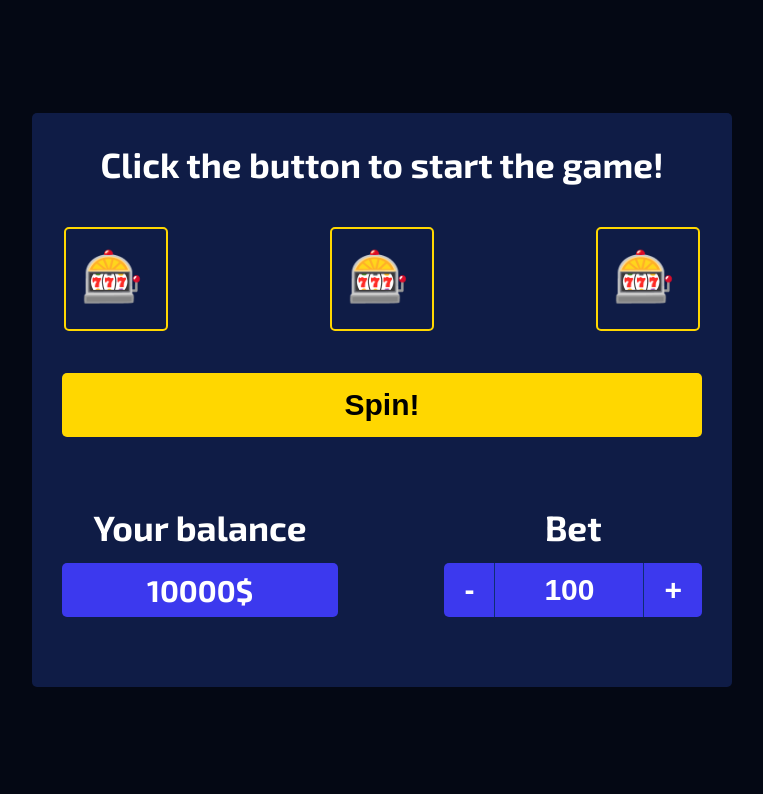
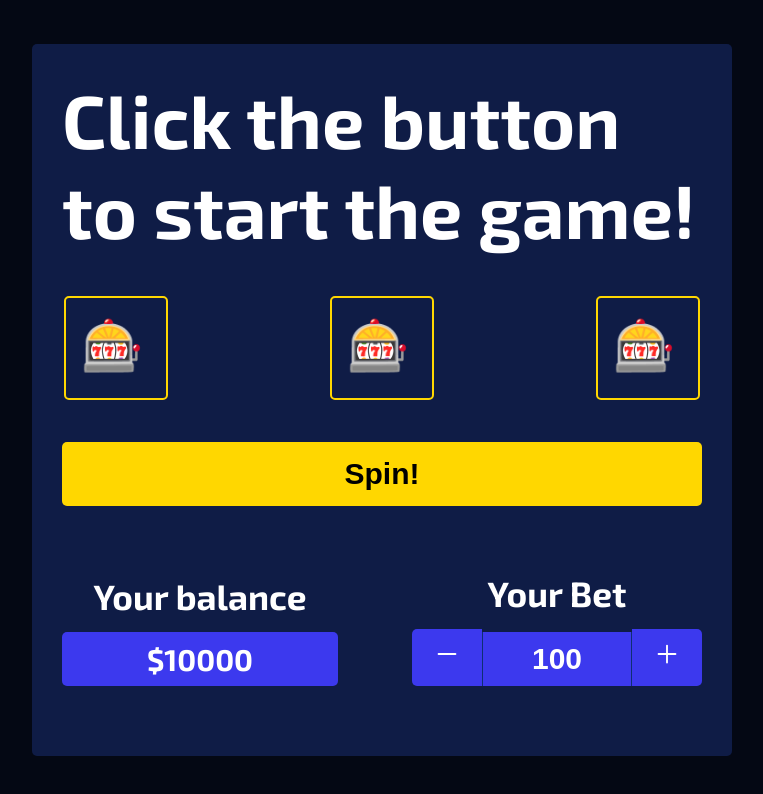
Before and after one commit to mmacius/one-armed-bandit, a React (Vite) app: page / in a window 1280 px wide. Shown: the top 794 px of the page, without its empty margins (258-1021 px from the left). Built offline with nearby package versions, Linux system fonts and the light colour scheme.

Commit message:
Update App.jsx
Add sweetalert2. Application structure changed

```diff
--- a/src/App.jsx
+++ b/src/App.jsx
@@ -60,7 +60,7 @@ function App() {
                 text: 'You don\'t have enough funds in your account',
                 icon: 'error',
                 confirmButtonText: 'Ok'
-            })
+            });
         }
     };
 
@@ -109,7 +109,7 @@ function App() {
                     text: 'You don\'t have enough funds in your account',
                     icon: 'error',
                     confirmButtonText: 'Ok'
-                })
+                });
             }
         } else if (value === "-") {
             if (bet > 100) {
@@ -120,7 +120,7 @@ function App() {
                     text: 'You can\'t bet less than 100$',
                     icon: 'error',
                     confirmButtonText: 'Ok'
-                })
+                });
             }
         } else {
             Swal.fire({
@@ -128,7 +128,7 @@ function App() {
                 text: 'Something went wrong',
                 icon: 'error',
                 confirmButtonText: 'Ok'
-            })
+            });
         }
     };
 
@@ -136,7 +136,7 @@ function App() {
         <>
             <main>
                 <article>
-                    <p>{message}</p>
+                    <h1>{message}</h1>
                     <table>
                         <tbody>
                             <thead>{draw ? drawtab[0] : result[0]}</thead>
@@ -149,15 +149,15 @@ function App() {
                 <section>
                     <section>
                         <h1>Your balance</h1>
-                        <h2>{balance}$</h2>
+                        <h2>${balance}</h2>
                     </section>
                     <section>
-                        <h1>Bet</h1>
-                        <section className={startDraw ? "disable" : ""}>
-                            <button onClick={() => changeBet("-")}>-</button>
-                            <button>{bet}</button>
-                            <button onClick={() => changeBet("+")}>+</button>
-                        </section>
+                        <h1>Your Bet</h1>
+                        <section className={draw ? "disable" : ""}>
+                                <button onClick={() => changeBet("-")}><ion-icon name="remove"></ion-icon></button>
+                                <button>{bet}</button>
+                                <button onClick={() => changeBet("+")}><ion-icon name="add"></ion-icon></button>
+                            </section>
                     </section>
                 </section>
             </main>
```
